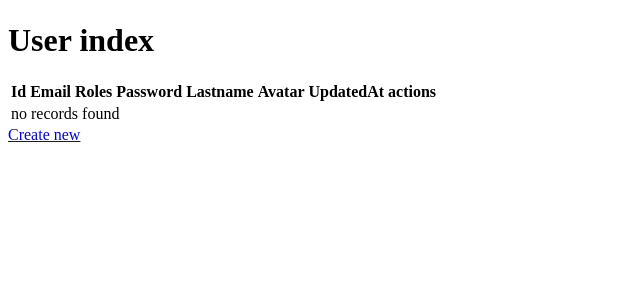
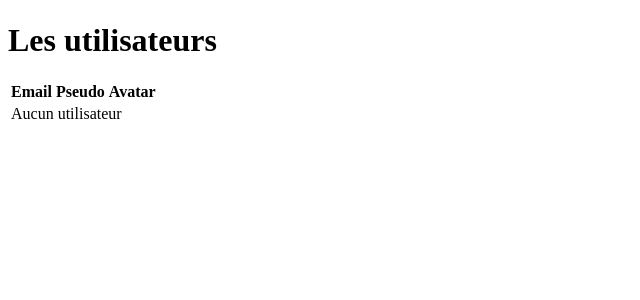
Before and after one commit to williambouet/TEST, a Symfony app: template templates/user/index.html.twig in a window 1280 px wide. Shown: the part 213-513 px from the top of the page, without its empty margins (0-640 px from the left). Run offline with Twig, Linux system fonts and the light colour scheme; the template is opened without the code that fills it, so the values that code supplies are empty; some libraries are stand-ins or nearby versions.

Commit message:
added admin user

```diff
--- a/templates/user/_delete_form.html.twig
+++ b/templates/user/_delete_form.html.twig
@@ -1,4 +1,4 @@
-<form method="post" action="{{ path('app_user_delete', {'id': user.id}) }}" onsubmit="return confirm('Are you sure you want to delete this item?');">
+<form method="post" action="{{ path('app_user_delete', {'id': user.id}) }}" onsubmit="return confirm('Veuillez confirmer la suppression.');">
     <input type="hidden" name="_token" value="{{ csrf_token('delete' ~ user.id) }}">
-    <button class="btn">Delete</button>
+    <button class="btn btn-sm btn-outline-danger mt-2">Supprimer</button>
 </form>
--- a/templates/user/index.html.twig
+++ b/templates/user/index.html.twig
@@ -1,45 +1,44 @@
 {% extends 'base.html.twig' %}
 
-{% block title %}User index{% endblock %}
+{% block title %}
+	{{ parent() ~ '| Administration utilisateurs'}}
+{% endblock %}
 
-{% block body %}
-    <h1>User index</h1>
+{% block content %}
+	<div class="container">
+		<div class="d-flex justify-content-between mt-5 pt-5">
+			<h1 class="">Les utilisateurs</h1>
+		</div>
 
 		<table class="table">
 			<thead>
 				<tr>
-                <th>Id</th>
 					<th>Email</th>
-                <th>Roles</th>
-                <th>Password</th>
-                <th>Lastname</th>
+					<th>Pseudo</th>
 					<th>Avatar</th>
-                <th>UpdatedAt</th>
-                <th>actions</th>
+
+					<th></th>
 				</tr>
 			</thead>
 			<tbody>
 				{% for user in users %}
 					<tr>
-                <td>{{ user.id }}</td>
+
 						<td>{{ user.email }}</td>
-                <td>{{ user.roles ? user.roles|json_encode : '' }}</td>
-                <td>{{ user.password }}</td>
     						<td>{{ user.lastname }}</td>
-                <td>{{ user.avatar }}</td>
-                <td>{{ user.updatedAt ? user.updatedAt|date('Y-m-d H:i:s') : '' }}</td>
+						<td class="w-25">
+                        <img src="{{ user.avatar is empty ? asset ( 'build/images/default_avatar.gif') : vich_uploader_asset(user) }}" class="img-thumbnail w-25" alt="...">
+						</td>
 						<td>
-                    <a href="{{ path('app_user_show', {'id': user.id}) }}">show</a>
-                    <a href="{{ path('app_user_edit', {'id': user.id}) }}">edit</a>
+                        	{{ include('user/_delete_form.html.twig') }}
                         </td>
 					</tr>
 				{% else %}
 					<tr>
-                <td colspan="8">no records found</td>
+						<td colspan="8">Aucun utilisateur</td>
 					</tr>
 				{% endfor %}
 			</tbody>
 		</table>
 
-    <a href="{{ path('app_user_new') }}">Create new</a>
 		{% endblock %}
```
Also changed, not shown: migrations/Version20230131201020.php (added, +31 -0 lines), templates/user/new.html.twig (deleted, +0 -11 lines), templates/user/show.html.twig (deleted, +0 -46 lines). Lines whose indentation alone changed are shown as unchanged.
